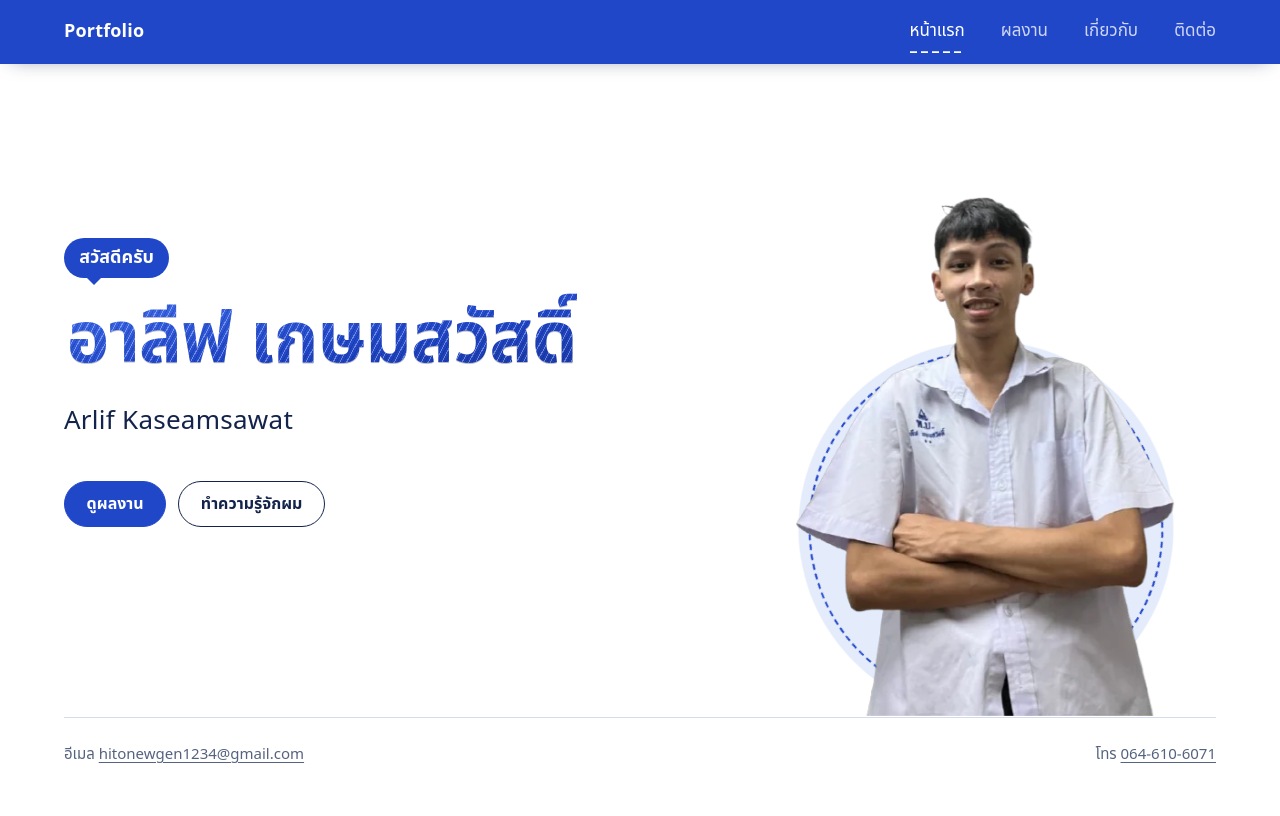
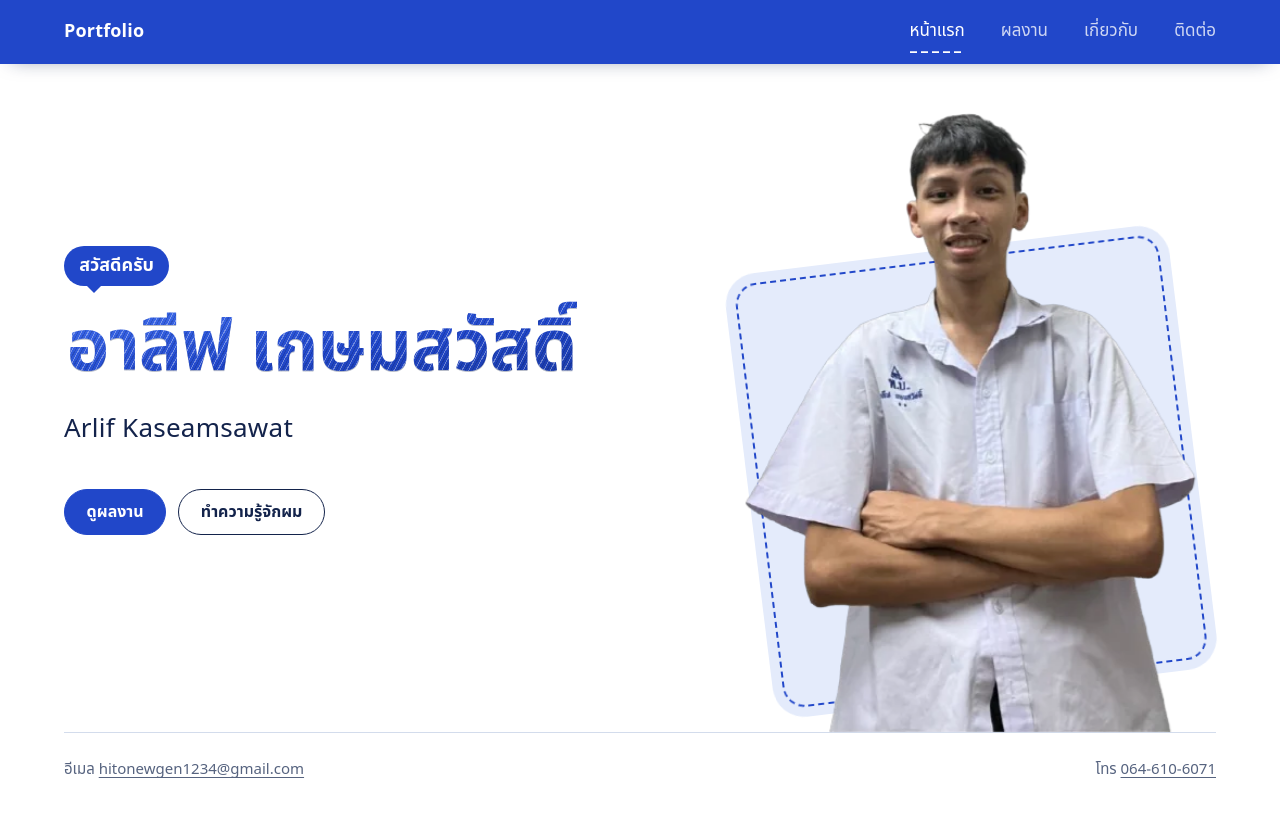
Before and after one commit to HitoAgain/portfolio-v2, a plain HTML site: page index.html in a window 1280 px wide. Drawn offline with Linux system fonts and the light colour scheme; a web font is replaced by a local one.

Commit message:
Home: faster name sewing, bigger photo on a turning square; version image links
- Name sews in 1.4s (was 2.2s); hello, photo, name and buttons follow sooner
- Photo is larger and stands in front of a slowly turning stitched square
- Deploy stamps image links too, so browsers don't keep showing old photos

Co-Authored-By: Claude Opus 5.5 <noreply@anthropic.com>

```diff
--- a/assets/style.css
+++ b/assets/style.css
@@ -136,24 +136,30 @@ body:has(.admin-fab:not([hidden])) .site-foot { padding-bottom: 5rem; } /* keep
 .hero { display: grid; align-items: end; gap: 2rem 3rem; padding-top: clamp(2rem, 6vh, 4rem); }
 .hero-text { align-self: center; }
 @media (min-width: 52rem) {
-  .hero { grid-template-columns: minmax(0, 1.4fr) minmax(0, 1fr); }
+  .hero { grid-template-columns: minmax(0, 1.25fr) minmax(0, 1fr); }
   .hero-text { padding-bottom: clamp(2rem, 8vh, 5rem); }
   .hero .name { font-size: clamp(2.4rem, 5.6vw, 5.25rem); } /* leaves room for the photo */
 }
-/* Photo on a stitched circle; hovering swaps to the second pose */
-.hero-photo { position: relative; justify-self: center; width: min(85%, 30rem, calc((100dvh - 10rem) * .75)); } /* as tall as the screen allows */
+/* Photo in front of a slowly turning stitched square; hovering swaps to the second pose */
+.hero-photo {
+  position: relative;
+  justify-self: center;
+  width: min(95%, 36rem, calc((100dvh - 8.5rem) * .75)); /* as tall as the space above the footer */
+  clip-path: inset(-50% -50% 0 -50%); /* the turning square's corners stop at the footer line */
+}
 .hero-photo::before {
   content: "";
   position: absolute;
   left: 50%;
-  bottom: 0;
+  bottom: 6%;
   width: 96%;
   aspect-ratio: 1;
-  border-radius: 50%;
+  border-radius: 32px;
   background: var(--thread-soft);
   outline: 2px dashed var(--thread);
   outline-offset: -12px;
   translate: -50% 0;
+  rotate: 8deg;
 }
 .hero-photo img { position: relative; display: block; width: 100%; height: auto; transition: opacity .35s var(--ease); }
 .hero-photo .alt { position: absolute; inset: 0; opacity: 0; }
@@ -205,23 +211,23 @@ body:has(.admin-fab:not([hidden])) .site-foot { padding-bottom: 5rem; } /* keep
 .needle::before { content: ""; position: absolute; left: 50%; top: 5%; width: 40%; height: 9%; border-radius: 999px; background: var(--shirt); transform: translateX(-50%); }
 
 @media (prefers-reduced-motion: no-preference) {
-  .js .sew-text { clip-path: inset(-.4em 100% -.4em -.1em); animation: sew 2.2s steps(26, end) .3s forwards; }
+  .js .sew-text { clip-path: inset(-.4em 100% -.4em -.1em); animation: sew 1.4s steps(22, end) .2s forwards; }
   .js .needle {
     animation:
-      needle-run 2.2s steps(26, end) .3s forwards,
-      needle-bob 85ms linear .3s 26,
-      needle-out .4s ease 2.6s forwards;
+      needle-run 1.4s steps(22, end) .2s forwards,
+      needle-bob 64ms linear .2s 22,
+      needle-out .35s ease 1.6s forwards;
   }
   /* the hello pops up right after the name is sewn */
-  .js .bubble { opacity: 0; transform-origin: 1.4rem 100%; animation: pop .6s cubic-bezier(.3, 1.8, .5, 1) 2.6s forwards; }
-  .js .en-name, .js .actions { opacity: 0; animation: rise .65s cubic-bezier(.3, 1.6, .5, 1) 2.7s forwards; }
+  .js .bubble { opacity: 0; transform-origin: 1.4rem 100%; animation: pop .6s cubic-bezier(.3, 1.8, .5, 1) 1.65s forwards; }
+  .js .en-name, .js .actions { opacity: 0; animation: rise .65s cubic-bezier(.3, 1.6, .5, 1) 1.75s forwards; }
   /* the photo pops up with the hello, then its stitched circle turns slowly */
-  .js .hero-photo { opacity: 0; transform-origin: 50% 100%; animation: rise .8s cubic-bezier(.3, 1.5, .5, 1) 2.6s forwards; }
-  .hero-photo::before { animation: spin 50s linear infinite; }
-  .js .actions { animation-delay: 2.82s; }
+  .js .hero-photo { opacity: 0; transform-origin: 50% 100%; animation: rise .8s cubic-bezier(.3, 1.5, .5, 1) 1.65s forwards; }
+  .hero-photo::before { animation: spin 24s linear infinite; }
+  .js .actions { animation-delay: 1.87s; }
   .js:not(.fr) .sew-text, .js:not(.fr) .needle, .js:not(.fr) .bubble, .js:not(.fr) .en-name, .js:not(.fr) .actions, .js:not(.fr) .hero-photo { animation-play-state: paused; }
 }
-@keyframes spin { to { rotate: 360deg; } }
+@keyframes spin { from { rotate: 8deg; } to { rotate: 368deg; } }
 @keyframes rise { from { opacity: 0; transform: translateY(16px) scale(.94); } to { opacity: 1; transform: none; } }
 @keyframes pop { from { opacity: 0; transform: translateY(12px) scale(.4); } to { opacity: 1; transform: none; } }
 @keyframes sew { to { clip-path: inset(-.4em 0 -.4em -.1em); } }
```
Also changed, not shown: 1 other file.
